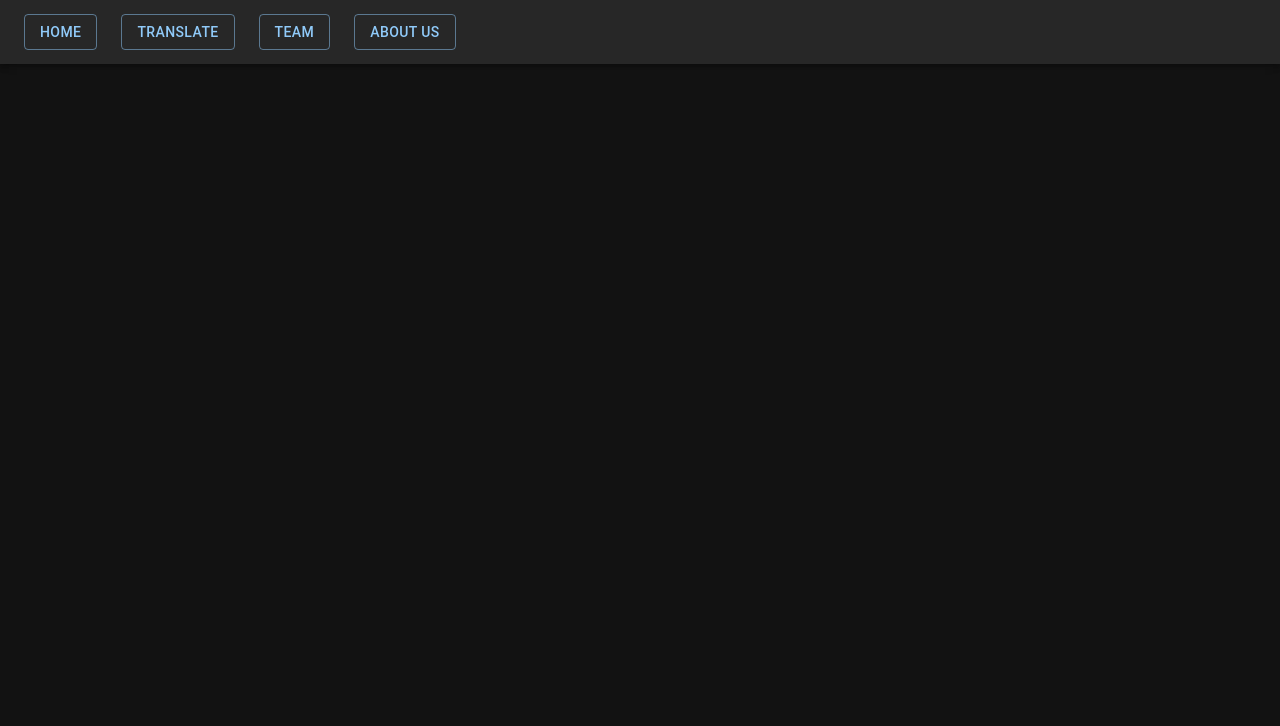
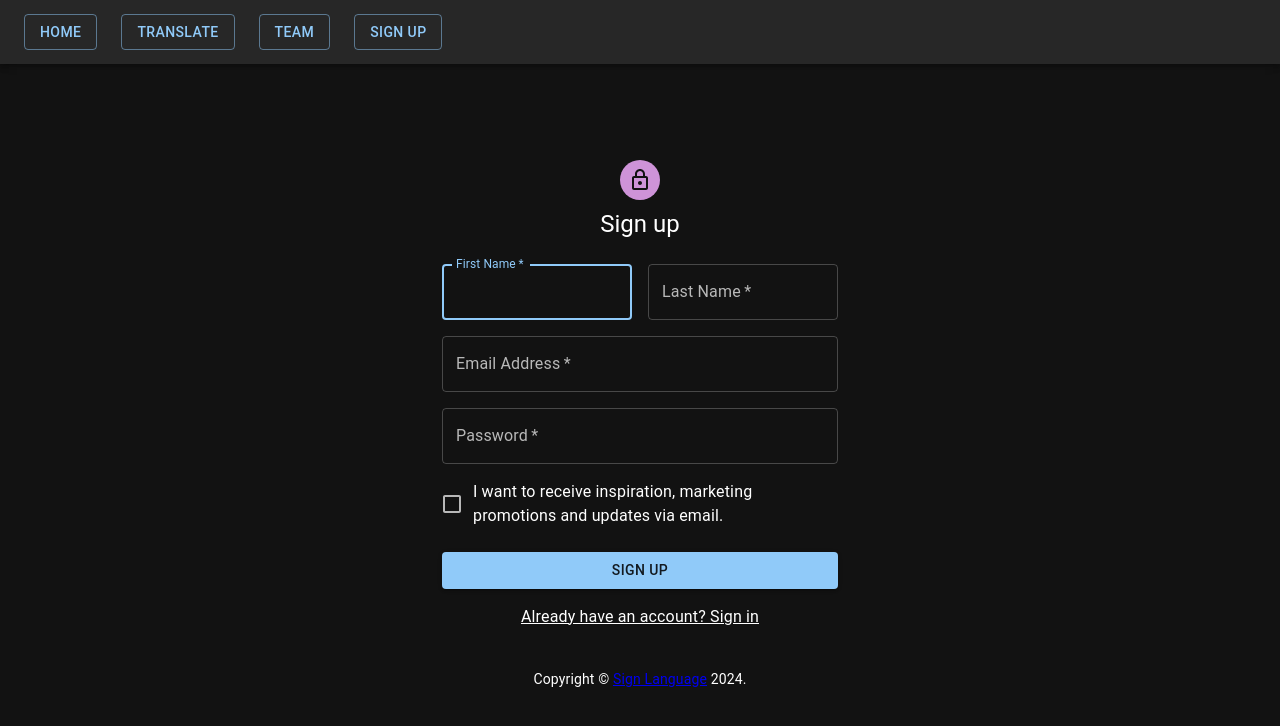
Before and after one commit to keropredator/SignLangUi, a React (Vite) app in the folder front-end/: page /sign-up in a window 1280 px wide. Shown: the top 726 px of the page. Built offline with nearby package versions, Linux system fonts and the light colour scheme.

Commit message:
Update AboutUs page to SignUp and SignIn pages

```diff
--- a/front-end/src/App.jsx
+++ b/front-end/src/App.jsx
@@ -4,7 +4,8 @@ import Layout from "./Layout";
 import Home from "./pages/Home/Home";
 import Translate from "./pages/Translate/Translate";
 import Team from "./pages/Team/Team";
-import AboutUs from "./pages/AboutUs/AboutUs";
+import SignUp from "./pages/SignUp/SignUp";
+import SignIn from "./pages/SignIn/SignIn";
 
 const darkTheme = createTheme({
   palette: {
@@ -21,7 +22,8 @@ function App() {
             <Route path="/" Component={Home} />
             <Route path="/translate" Component={Translate} />
             <Route path="/team" Component={Team} />
-            <Route path="/about-us" Component={AboutUs} />
+            <Route path="/sign-up" Component={SignUp} />
+            <Route path="/sign-in" Component={SignIn} />
           </Routes>
         </Layout>
       </BrowserRouter>
--- a/front-end/src/Layout.jsx
+++ b/front-end/src/Layout.jsx
@@ -24,10 +24,10 @@ const Layout = ({ children }) => {
                 <Button variant="outlined">Team</Button>
               </Link>
               <Link
-                to="/about-us"
+                to="/sign-up"
                 style={{ textDecoration: "none", color: "inherit" }}
               >
-                <Button variant="outlined">About Us</Button>
+                <Button variant="outlined">Sign up</Button>
               </Link>
             </Grid>
           </Toolbar>
--- a/front-end/src/pages/AboutUs/AboutUs.jsx
+++ /dev/null
@@ -1,4 +0,0 @@
-const AboutUs = () => {
-  return <div></div>;
-};
-export default AboutUs;
--- a/front-end/src/pages/Home/Home.jsx
+++ b/front-end/src/pages/Home/Home.jsx
@@ -1,4 +1,5 @@
-import { Typography, Grid, Button, Card } from "@mui/material";
+import { Typography, Grid, Button } from "@mui/material";
+import { Link } from "react-router-dom";
 
 const Home = () => {
   return (
@@ -32,9 +33,14 @@ const Home = () => {
           Learn and practice sign language with interactive tutorials and
           videos.
         </Typography>
-        <Button variant="contained" color="primary" fullWidth>
-          Get Started
-        </Button>
+        <Link
+          to="/translate"
+          style={{ textDecoration: "none", color: "inherit", width: "100%" }}
+        >
+          <Button variant="contained" color="primary" fullWidth>
+            Get Started
+          </Button>
+        </Link>
       </Grid>
 
       <Grid item container xs={12} spacing={12}>
--- /dev/null
+++ b/front-end/src/pages/SignIn/SignIn.jsx
@@ -0,0 +1,109 @@
+import Avatar from "@mui/material/Avatar";
+import Button from "@mui/material/Button";
+import CssBaseline from "@mui/material/CssBaseline";
+import TextField from "@mui/material/TextField";
+import FormControlLabel from "@mui/material/FormControlLabel";
+import Checkbox from "@mui/material/Checkbox";
+import Grid from "@mui/material/Grid";
+import Box from "@mui/material/Box";
+import LockOutlinedIcon from "@mui/icons-material/LockOutlined";
+import Typography from "@mui/material/Typography";
+import Container from "@mui/material/Container";
+import { Link } from "react-router-dom";
+
+function Copyright(props) {
+  return (
+    <Typography
+      variant="body2"
+      color="text.secondary"
+      align="center"
+      {...props}
+    >
+      {"Copyright © "}
+      <Link color="inherit" href="https://mui.com/">
+        Sign Language
+      </Link>{" "}
+      {new Date().getFullYear()}
+      {"."}
+    </Typography>
+  );
+}
+
+export default function SignIn() {
+  const handleSubmit = (event) => {
+    event.preventDefault();
+    const data = new FormData(event.currentTarget);
+    console.log({
+      email: data.get("email"),
+      password: data.get("password"),
+    });
+  };
+
+  return (
+    <Container component="main" maxWidth="xs">
+      <CssBaseline />
+      <Box
+        sx={{
+          marginTop: 8,
+          display: "flex",
+          flexDirection: "column",
+          alignItems: "center",
+        }}
+      >
+        <Avatar sx={{ m: 1, bgcolor: "secondary.main" }}>
+          <LockOutlinedIcon />
+        </Avatar>
+        <Typography component="h1" variant="h5">
+          Sign in
+        </Typography>
+        <Box component="form" onSubmit={handleSubmit} noValidate sx={{ mt: 1 }}>
+          <TextField
+            margin="normal"
+            required
+            fullWidth
+            id="email"
+            label="Email Address"
+            name="email"
+            autoComplete="email"
+            autoFocus
+          />
+          <TextField
+            margin="normal"
+            required
+            fullWidth
+            name="password"
+            label="Password"
+            type="password"
+            id="password"
+            autoComplete="current-password"
+          />
+          <FormControlLabel
+            control={<Checkbox value="remember" color="primary" />}
+            label="Remember me"
+          />
+          <Button
+            type="submit"
+            fullWidth
+            variant="contained"
+            sx={{ mt: 3, mb: 2 }}
+          >
+            Sign In
+          </Button>
+          <Grid container>
+            <Grid item xs>
+              <Link href="#" style={{ color: "inherit" }}>
+                Forgot password?
+              </Link>
+            </Grid>
+            <Grid item>
+              <Link to="/sign-up" style={{ color: "inherit" }}>
+                {"Don't have an account? Sign Up"}
+              </Link>
+            </Grid>
+          </Grid>
+        </Box>
+      </Box>
+      <Copyright sx={{ mt: 8, mb: 4 }} />
+    </Container>
+  );
+}
--- /dev/null
+++ b/front-end/src/pages/SignUp/SignUp.jsx
@@ -0,0 +1,132 @@
+import Avatar from "@mui/material/Avatar";
+import Button from "@mui/material/Button";
+import CssBaseline from "@mui/material/CssBaseline";
+import TextField from "@mui/material/TextField";
+import FormControlLabel from "@mui/material/FormControlLabel";
+import Checkbox from "@mui/material/Checkbox";
+import Grid from "@mui/material/Grid";
+import Box from "@mui/material/Box";
+import LockOutlinedIcon from "@mui/icons-material/LockOutlined";
+import Typography from "@mui/material/Typography";
+import Container from "@mui/material/Container";
+import { Link } from "react-router-dom";
+
+function Copyright(props) {
+  return (
+    <Typography
+      variant="body2"
+      color="text.secondary"
+      align="center"
+      {...props}
+    >
+      {"Copyright © "}
+      <Link color="inherit" href="https://mui.com/">
+        Sign Language
+      </Link>{" "}
+      {new Date().getFullYear()}
+      {"."}
+    </Typography>
+  );
+}
+
+// TODO remove, this demo shouldn't need to reset the theme.
+
+export default function SignUp() {
+  const handleSubmit = (event) => {
+    event.preventDefault();
+    const data = new FormData(event.currentTarget);
+    console.log({
+      email: data.get("email"),
+      password: data.get("password"),
+    });
+  };
+
+  return (
+    <Container component="main" maxWidth="xs">
+      <CssBaseline />
+      <Box
+        sx={{
+          marginTop: 8,
+          display: "flex",
+          flexDirection: "column",
+          alignItems: "center",
+        }}
+      >
+        <Avatar sx={{ m: 1, bgcolor: "secondary.main" }}>
+          <LockOutlinedIcon />
+        </Avatar>
+        <Typography component="h1" variant="h5">
+          Sign up
+        </Typography>
+        <Box component="form" noValidate onSubmit={handleSubmit} sx={{ mt: 3 }}>
+          <Grid container spacing={2}>
+            <Grid item xs={12} sm={6}>
+              <TextField
+                autoComplete="given-name"
+                name="firstName"
+                required
+                fullWidth
+                id="firstName"
+                label="First Name"
+                autoFocus
+              />
+            </Grid>
+            <Grid item xs={12} sm={6}>
+              <TextField
+                required
+                fullWidth
+                id="lastName"
+                label="Last Name"
+                name="lastName"
+                autoComplete="family-name"
+              />
+            </Grid>
+            <Grid item xs={12}>
+              <TextField
+                required
+                fullWidth
+                id="email"
+                label="Email Address"
+                name="email"
+                autoComplete="email"
+              />
+            </Grid>
+            <Grid item xs={12}>
+              <TextField
+                required
+                fullWidth
+                name="password"
+                label="Password"
+                type="password"
+                id="password"
+                autoComplete="new-password"
+              />
+            </Grid>
+            <Grid item xs={12}>
+              <FormControlLabel
+                control={<Checkbox value="allowExtraEmails" color="primary" />}
+                label="I want to receive inspiration, marketing promotions and updates via email."
+              />
+            </Grid>
+          </Grid>
+          <Button
+            type="submit"
+            fullWidth
+            variant="contained"
+            sx={{ mt: 3, mb: 2 }}
+          >
+            Sign Up
+          </Button>
+          <Grid container justifyContent="center">
+            <Grid item>
+              <Link to="/sign-in" style={{ color: "inherit" }}>
+                Already have an account? Sign in
+              </Link>
+            </Grid>
+          </Grid>
+        </Box>
+      </Box>
+      <Copyright sx={{ mt: 5, color: "inherit" }} />
+    </Container>
+  );
+}
```
